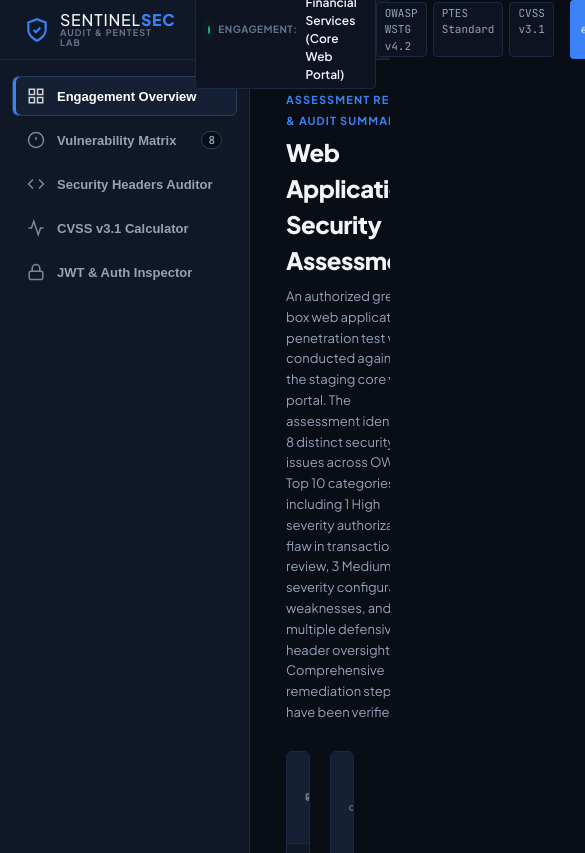
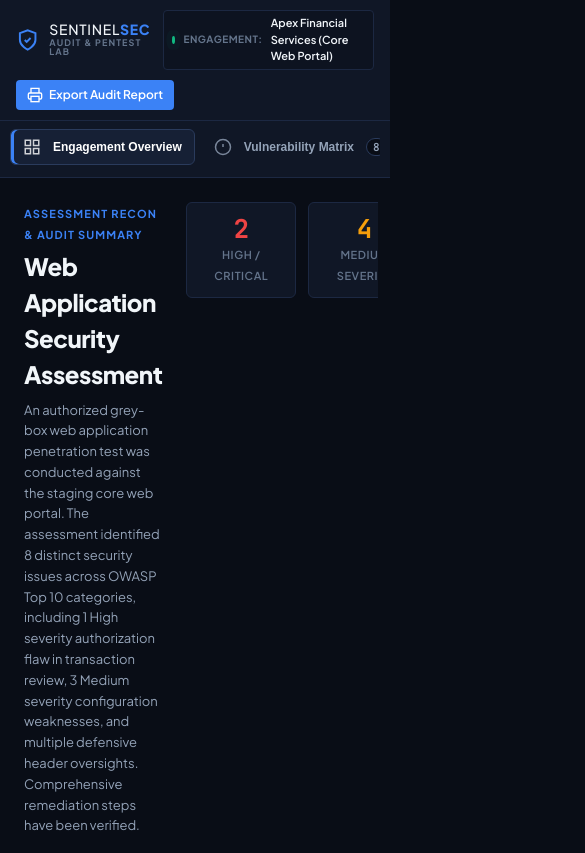
Before and after one commit to ManishKumar3371-sys/web-security-lab, a plain HTML site: page index.html in a window 390 px wide. Shown: the top 853 px of the page, 585 px wide, since content can reach past the window. Drawn offline with Linux system fonts and the light colour scheme; no server answers.

Commit message:
Add responsive mobile layout and genuine UI touch adaptations to web security lab

```diff
--- a/static/css/styles.css
+++ b/static/css/styles.css
@@ -1348,3 +1348,131 @@ code, pre, .font-mono {
     border: 1px solid #ddd !important;
   }
 }
+
+/* ==========================================================================
+   Mobile & Responsive Viewport Optimizations (Zero Horizontal Scroll)
+   ========================================================================== */
+
+@media (max-width: 992px) {
+  .app-header {
+    height: auto;
+    padding: 10px 16px;
+    flex-wrap: wrap;
+    gap: 10px;
+  }
+
+  .header-left {
+    width: 100%;
+    justify-content: space-between;
+    gap: 10px;
+  }
+
+  .header-right {
+    width: 100%;
+    justify-content: space-between;
+    flex-wrap: wrap;
+    gap: 8px;
+  }
+
+  .engagement-pill {
+    max-width: 100%;
+    font-size: 11px;
+    padding: 4px 8px;
+  }
+
+  .app-container {
+    flex-direction: column;
+  }
+
+  .app-sidebar {
+    width: 100%;
+    border-right: none;
+    border-bottom: 1px solid var(--border-subtle);
+    padding: 8px 10px;
+  }
+
+  .nav-menu {
+    flex-direction: row;
+    overflow-x: auto;
+    -webkit-overflow-scrolling: touch;
+    gap: 6px;
+    padding-bottom: 4px;
+    scrollbar-width: none;
+  }
+
+  .nav-menu::-webkit-scrollbar {
+    display: none;
+  }
+
+  .nav-item {
+    flex-shrink: 0;
+    padding: 8px 12px;
+    font-size: 12px;
+    white-space: nowrap;
+  }
+
+  .sidebar-scope-card {
+    display: none;
+  }
+
+  .content-stage, .main-stage, .tab-pane, .view-pane {
+    padding: 12px !important;
+    max-width: 100% !important;
+    overflow-x: hidden !important;
+  }
+
+  .grid-2col, .grid-3col, .grid-4col, .dashboard-grid, .overview-grid {
+    grid-template-columns: 1fr !important;
+    gap: 12px !important;
+  }
+
+  .card, .panel, .finding-card, .metric-box {
+    max-width: 100% !important;
+    padding: 14px !important;
+    overflow-x: hidden;
+  }
+
+  /* Tables horizontal scrolling without breaking page */
+  table, .table-container, .matrix-table {
+    display: block !important;
+    width: 100% !important;
+    overflow-x: auto !important;
+    -webkit-overflow-scrolling: touch !important;
+  }
+
+  /* Pre and Code block wraps */
+  pre, code, .code-snippet {
+    max-width: 100% !important;
+    overflow-x: auto !important;
+    -webkit-overflow-scrolling: touch !important;
+    word-break: break-word !important;
+  }
+
+  /* Modal responsiveness */
+  .modal-box, .modal-content, .audit-modal {
+    width: 95% !important;
+    max-width: 95% !important;
+    margin: 10px auto !important;
+    padding: 14px !important;
+  }
+}
+
+@media (max-width: 576px) {
+  .brand-name {
+    font-size: 14px;
+  }
+
+  .framework-tags {
+    display: none;
+  }
+
+  .btn {
+    padding: 6px 10px;
+    font-size: 12px;
+  }
+
+  .f-tag {
+    font-size: 9.5px;
+    padding: 1px 5px;
+  }
+}
```
